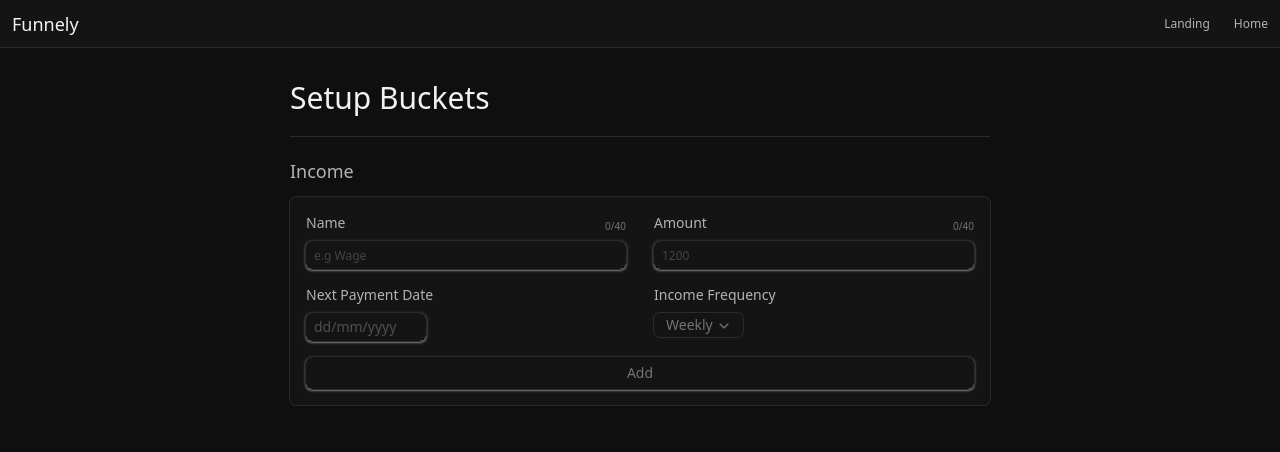
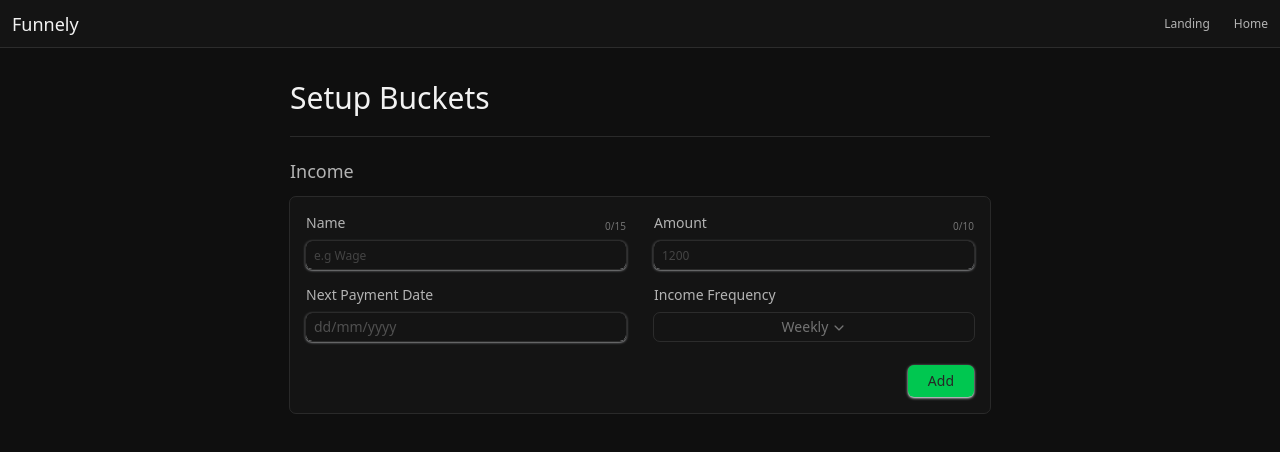
Before and after one commit to leon554/moneyflow, a React (Vite) app: page /#/home in a window 1280 px wide. Shown: the top 452 px of the page. Built offline with nearby package versions, Linux system fonts and the light colour scheme.

Commit message:
Refined form

```diff
--- a/src/components/primitives/DateInput.tsx
+++ b/src/components/primitives/DateInput.tsx
@@ -35,7 +35,7 @@ export default function DateInput(p: Props) {
             }}
             type="text"
             placeholder="dd/mm/yyyy"
-            className={`shadow-sm shadow-gray-200 dark:shadow-none outline-1 ${Util.isStringValidDate(p.date, p.minDate, p.maxDate) || p.date == "" ? "outline-border2 " : "outline-red-500"} rounded-md pl-2 p-1 text-sm text-subtext2  ${p.fullWidth ? "w-full" : "w-30"}`}>
+            className={`w-full shadow-sm shadow-gray-200 dark:shadow-none outline-1 ${Util.isStringValidDate(p.date, p.minDate, p.maxDate) || p.date == "" ? "outline-border2 " : "outline-red-500"} rounded-md pl-2 p-1 text-sm text-subtext2  ${p.fullWidth ? "w-full" : "w-30"}`}>
         </input>
     )
 }
--- a/src/components/primitives/Select.tsx
+++ b/src/components/primitives/Select.tsx
@@ -54,8 +54,8 @@ export default function Select(props: SelectProps) {
     }, [props.blur])
 
     return (
-        <div className={`relative  w-fit ${props.divStyles}`} ref={focusElement}>
-            <button className={`group relative transition-transform flex items-center gap-1  hover:cursor-pointer ${props.style ? props.style : "flex justify-center outline-1 px-3 h-6 rounded-md outline-border text-subtext3"}`}
+        <div className={`relative  ${props.divStyles}`} ref={focusElement}>
+            <button className={`group relative transition-transform flex items-center gap-1  hover:cursor-pointer ${props.style ? props.style : "w-full flex justify-center outline-1 px-3 h-7 rounded-md outline-border text-subtext3 "}`}
                 onClick={(e) => {
                     setClicked(!clicked)
                     props.onBtnClick?.()
--- a/src/pages/Home.tsx
+++ b/src/pages/Home.tsx
@@ -9,6 +9,7 @@ export default function Home() {
 
     const items = [{id: 0, name: "Weekly"}, {id: 1, name: "Bi-Weekly"}, {id:2, name: "Monthly"}]
     const [name, setName] = useState("")
+    const [amount, setAmount] = useState("")
     const [date, setDate] = useState("")
     const [selectedItem, setSelectedItem] = useState<dataFormat>(items[0])
 
@@ -26,17 +27,17 @@ export default function Home() {
                     <div className="flex w-full justify-between gap-7">
                         <TextBoxLimited
                             name="Name"
-                            charLimit={40}
+                            charLimit={15}
                             value={name}
                             setValue={setName}
                             placeHolder="e.g Wage"
                             />
                         <TextBoxLimited
                             name="Amount"
-                            charLimit={40}
+                            charLimit={10}
                             numeric={true}
-                            value={name}
-                            setValue={setName}
+                            value={amount}
+                            setValue={setAmount}
                             placeHolder="1200"/>
                     </div>
                     <div className="flex w-full gap-7">
@@ -46,7 +47,8 @@ export default function Home() {
                             </p>
                             <DateInput
                                 date={date}
-                                setDate={setDate}/>
+                                setDate={setDate}
+                                />
                         </div>
                         <div className="flex flex-col gap-2 w-full">
                             <p className="text-sm font-medium text-subtext1 relative">
@@ -57,13 +59,21 @@ export default function Home() {
                                 selectedItem={selectedItem}
                                 setSelectedItem={(id) => setSelectedItem(items[id])}
                                 showIcon={true}
+                                center={true}
                             />
                         </div>
                     </div>
-                    <Button
-                        name="Add"
-                        onSubmit={() => alert("dsd")}
-                        highlight={false}/>
+                    <div className="w-full flex justify-between mt-2 items-center">
+                        {name && amount && date ?
+                            <p className="text-subtext3 text-xs">
+                                {name} paying ${amount} {selectedItem.name.toLowerCase()} starting on {date}
+                            </p> : <p></p>
+                        }
+                        <Button
+                            name="Add"
+                            onSubmit={() => alert("dsd")}
+                            highlight={true}/>
+                    </div>
                 </div>
             </div>
 
```
